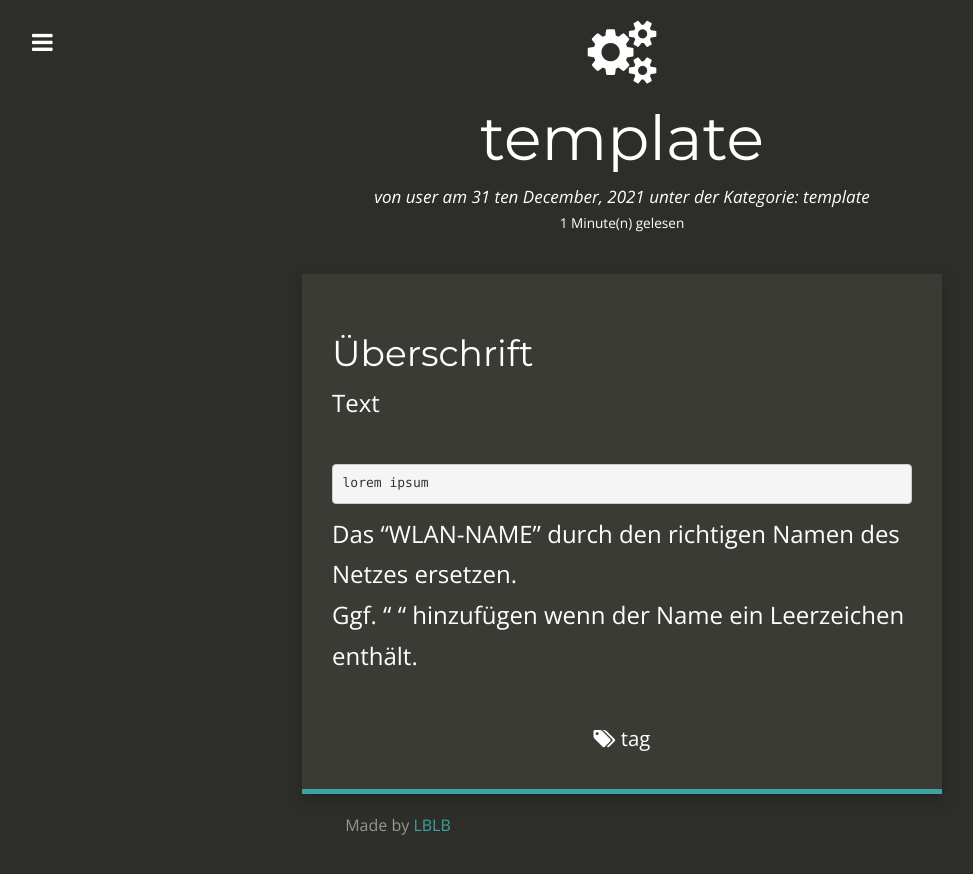
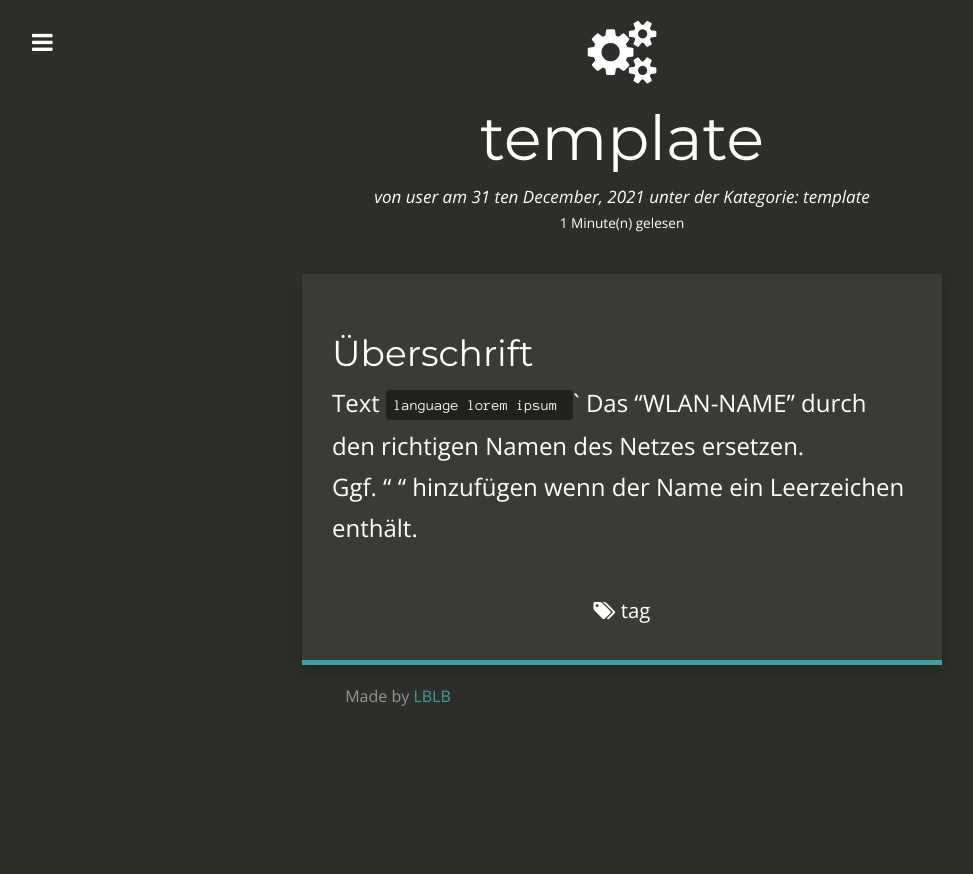
Before and after one commit to eski1337/lblb-it-ffd00, a Jekyll site: the page built from _posts/1999-01-01-template.md, in a window 1280 px wide. Shown: the top 874 px of the page, without its empty margins (18-991 px from the left). Built offline with Jekyll 4.4.1, drawn with Linux system fonts in a browser that asks for light colours; nearby versions of some CDN libraries; comment, search, counter and statistics services are not loaded.

Commit message:
1999-01-01-template.md: changed

````diff
--- a/_posts/1999-01-01-template.md
+++ b/_posts/1999-01-01-template.md
@@ -15,7 +15,7 @@ tags:
 ## Überschrift
 
 Text
-``` language
+``language
 lorem ipsum
 ```
 Das "WLAN-NAME" durch den richtigen Namen des Netzes ersetzen.<br>
````
